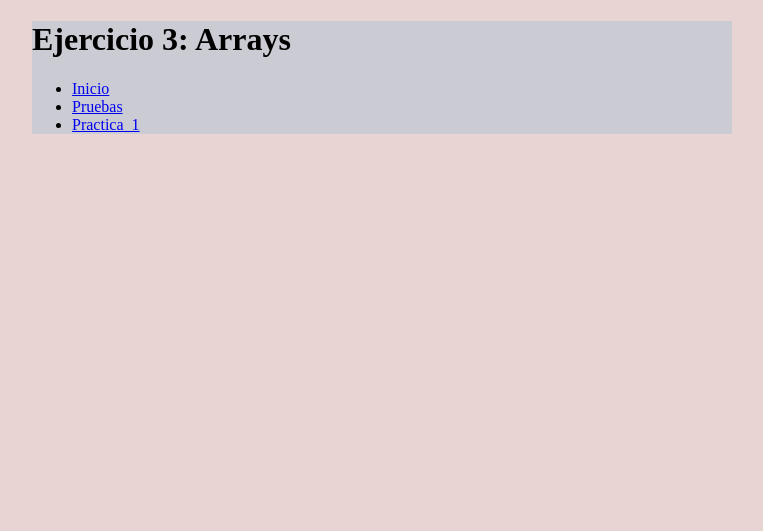
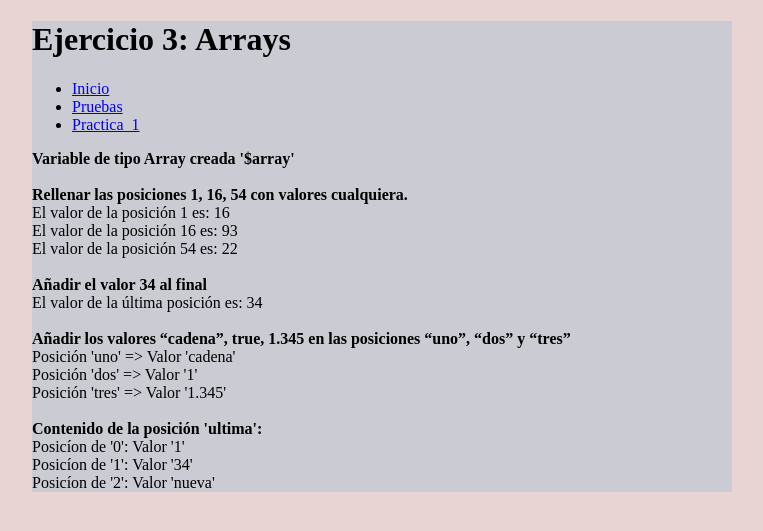
Before and after one commit to RaulPerezRepiso/DWES, a PHP site: page /aplicacion/practica1/ejercicio3.php in a window 1280 px wide. Shown: the top 531 px of the page, without its empty margins (258-1021 px from the left). Run offline with PHP 8.4, Linux system fonts and the light colour scheme.

Commit message:
Práctica 1. Ejercicios del 1 al 4

```diff
--- a/PrimerTrimestre/aplicacion/practica1/ejercicio3.php
+++ b/PrimerTrimestre/aplicacion/practica1/ejercicio3.php
@@ -1,25 +1,44 @@
 <?php
 include_once(dirname(__FILE__) . "/../../cabecera.php");
-
-//Crear una variable de tipo Array
-$array = [];
-
-// Rellenar las posiciones 1, 16, 54 con valores cualquiera.
-$array[1] = 1;
-$array[16] = 1;
-$array[54] = 1;
-
-// Añadir el valor 34 al final
-
 inicioCabecera("EJERCICO_1");
 
 inicioCuerpo("Ejercicio 3: Arrays");
 cuerpo();
 
+function cuerpo()
+{
+    //Crear una variable de tipo Array
+    $array = [];
+    echo "<strong>Variable de tipo Array creada '\$array'</strong><br><br>";
 
-function cuerpo(){
-?>
+    echo "<strong>Rellenar las posiciones 1, 16, 54 con valores cualquiera. </strong><br>";
+    // Rellenar las posiciones 1, 16, 54 con valores cualquiera.
+    $array[1] = mt_rand(1, 100);
+    echo "El valor de la posición 1 es: {$array[1]}<br>";
+    $array[16] = mt_rand(1, 100);;
+    echo "El valor de la posición 16 es: {$array[16]}<br>";
+    $array[54] = mt_rand(1, 100);;
+    echo "El valor de la posición 54 es: {$array[54]}<br><br>";
 
-<?php
+    $array[] = 34;
+    $ultimoIndice = array_key_last($array);
+    echo "<strong>Añadir el valor 34 al final </strong><br>";
+    echo "El valor de la última posición es: {$array[$ultimoIndice]}<br><br>";
+
+    echo "<strong>Añadir los valores “cadena”, true, 1.345 en las posiciones “uno”, “dos” y “tres”</strong> <br>";
+    $array = [
+        "uno" => "cadena",
+        "dos" => true,
+        "tres" => 1.345
+    ];
+
+    foreach ($array as $clave => $valor) {
+        echo "Posición '{$clave}' => Valor '{$valor}'<br>";
+    }
+
+    $array["ultima"] = [1, 34, "nueva"];
+    echo "<br><strong>Contenido de la posición 'ultima':</strong><br>";
+    foreach ($array["ultima"] as $indice => $valor) {
+        echo "Posicíon de '{$indice}': Valor '{$valor}'<br/>";
+    }
 }
-?>
--- a/PrimerTrimestre/aplicacion/practica1/ejercicio5.php
+++ b/PrimerTrimestre/aplicacion/practica1/ejercicio5.php
@@ -7,8 +7,6 @@ inicioCuerpo("Ejercicio 5: Rellenar Array con un contenido definido");
 cuerpo();
 
 function cuerpo(){
-?>
 
-<?php
 }
 ?>
--- a/PrimerTrimestre/aplicacion/practica1/ejercicio6.php
+++ b/PrimerTrimestre/aplicacion/practica1/ejercicio6.php
@@ -7,8 +7,6 @@ inicioCuerpo("Ejercicio 6: Array con ForEach");
 cuerpo();
 
 function cuerpo(){
-?>
 
-<?php
 }
 ?>
--- a/PrimerTrimestre/aplicacion/practica1/ejercicio7.php
+++ b/PrimerTrimestre/aplicacion/practica1/ejercicio7.php
@@ -7,8 +7,6 @@ inicioCuerpo("Ejercicio 7: Fechas");
 cuerpo();
 
 function cuerpo(){
-?>
 
-<?php
 }
 ?>
```
Also changed, not shown: PrimerTrimestre/aplicacion/practica1/ejercicio1.php (+10 -25 lines), PrimerTrimestre/aplicacion/practica1/ejercicio2.php (+25 -28 lines), PrimerTrimestre/aplicacion/practica1/ejercicio4.php (+24 -5 lines).
